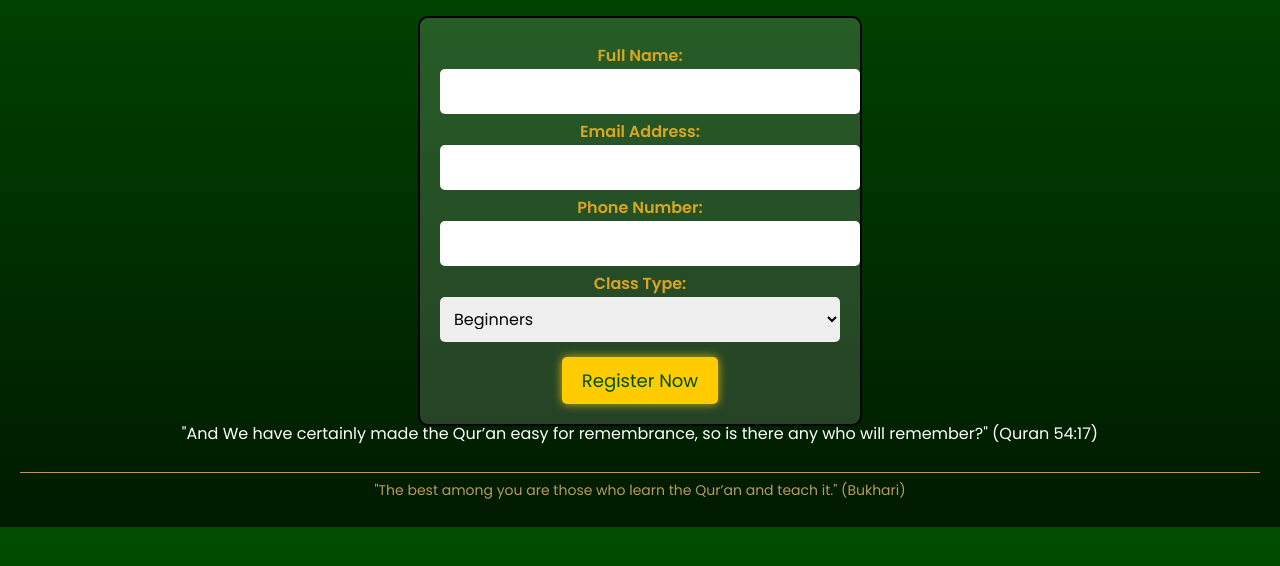
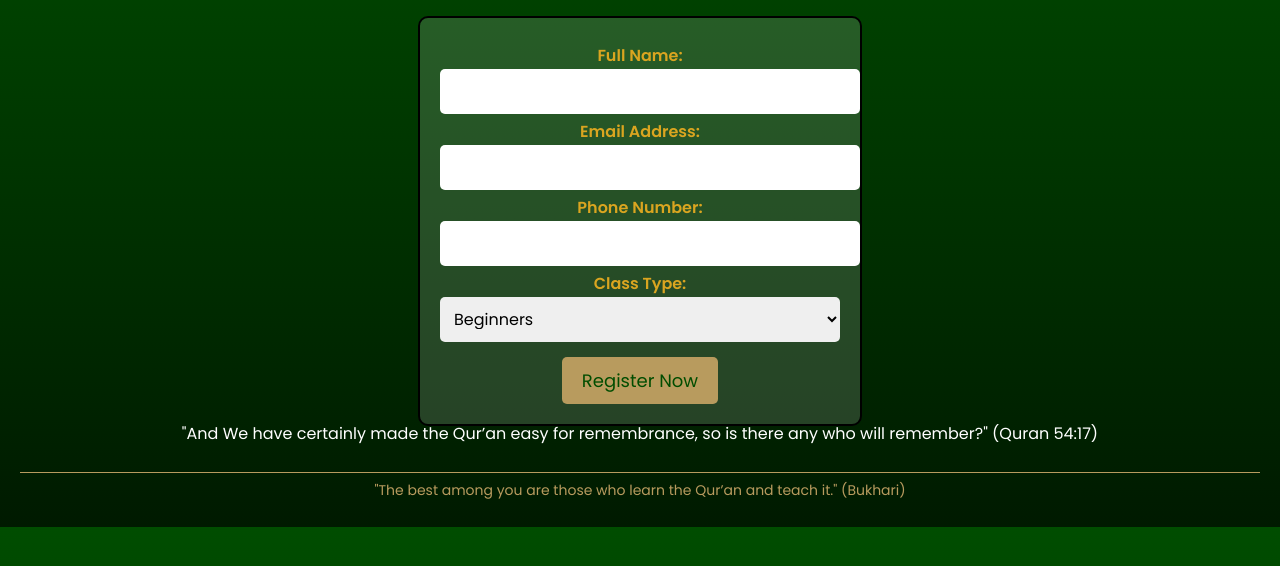
Before and after one commit to hshribati/Project1, a plain HTML site: page index.html in a window 1280 px wide. In both pictures the pointer is over the button "Register Now". Shown: the part 160-726 px from the top of the page. Drawn offline with Linux system fonts and the light colour scheme.

Commit message:
Update style.css

```diff
--- a/css/style.css
+++ b/css/style.css
@@ -84,9 +84,10 @@ button {
 }
 
 button:hover {
-  background: #ffcc00;
-  box-shadow: 0px 0px 10px rgba(255, 204, 0, 0.8);
+  background: #b89b5e; /* A darker gold or gray */
+  box-shadow: none; /* Removes the glowing effect */
 }
+
 
 #confirmation-message {
   display: none;
```
